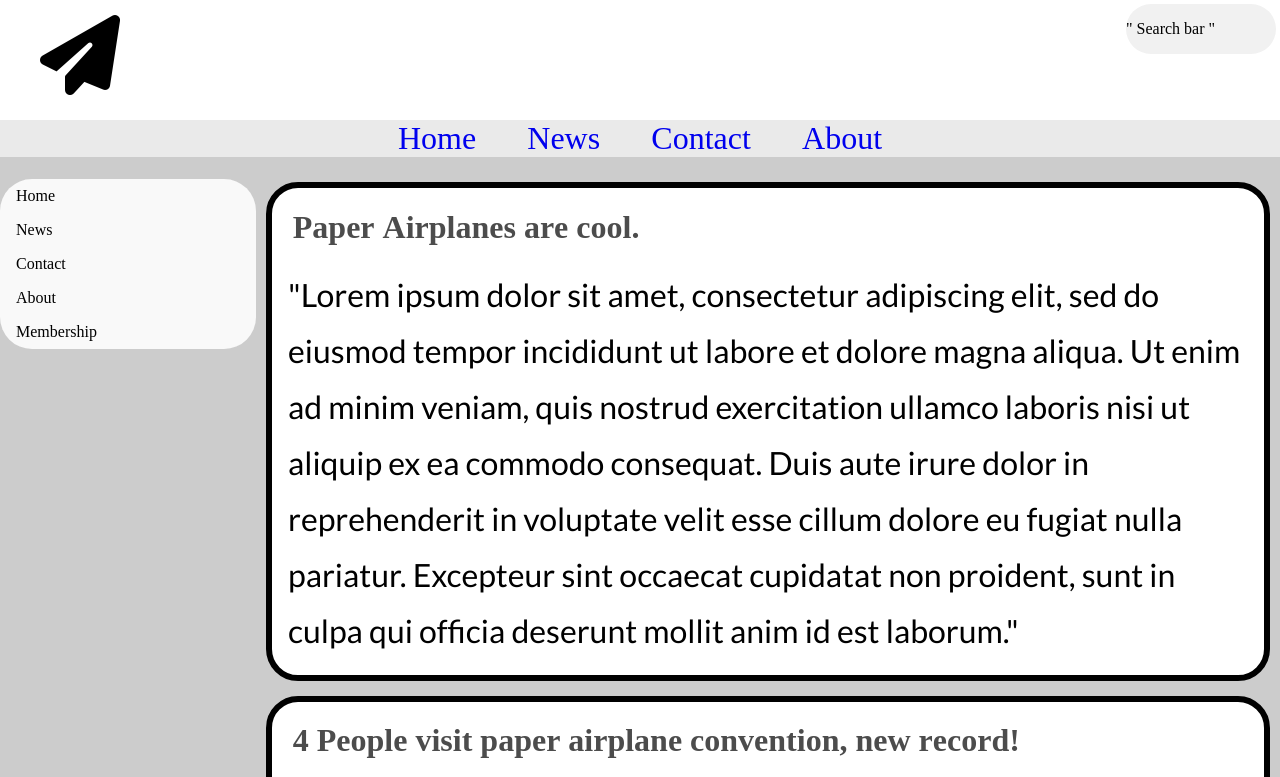
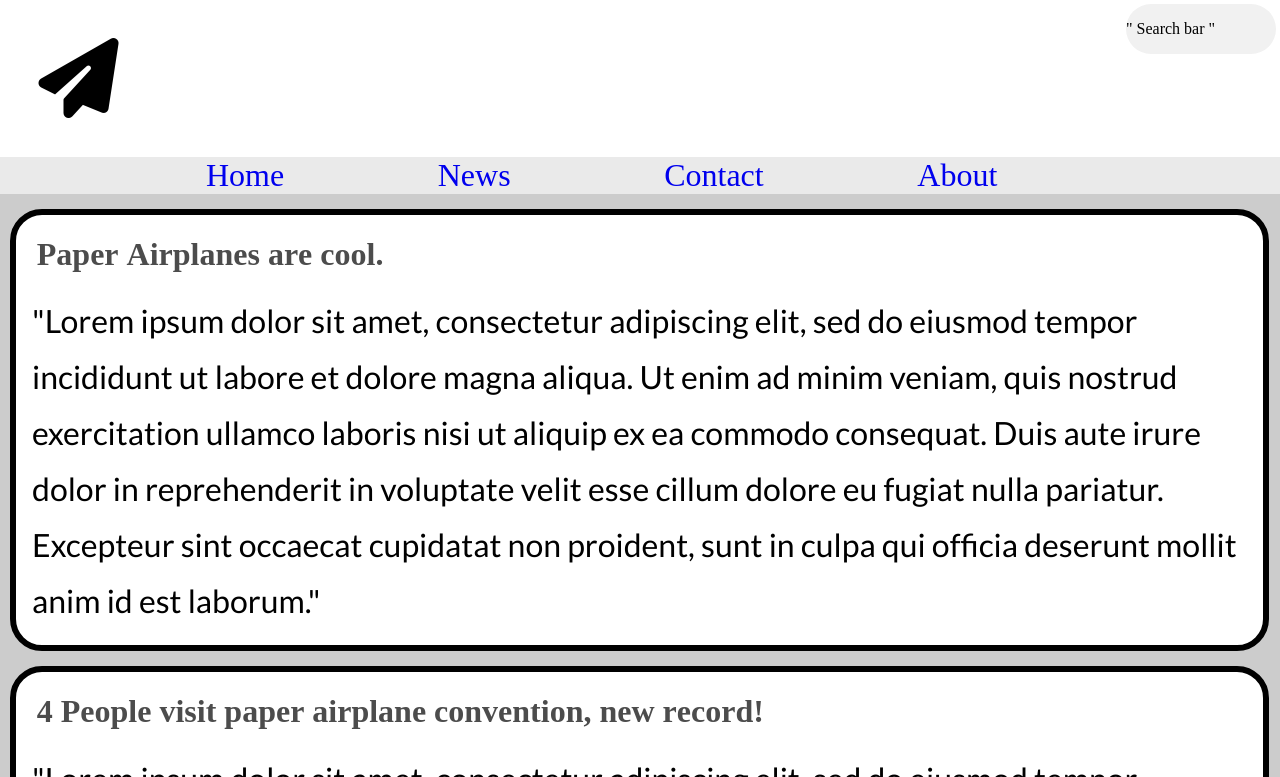
Before and after one commit to Yonkai/Simple-blog, a plain HTML site: page index.html in a window 1280 px wide. Shown: the top 777 px of the page. Drawn offline with Linux system fonts and the light colour scheme; a web font is replaced by a local one.

Commit message:
Updating old code

```diff
--- a/iconblog.css
+++ b/iconblog.css
@@ -5,19 +5,15 @@
 }
 
 .Layer1Header{
-  width:100%;
   margin:0 auto;
   background-color: white;
-  display:block;
 }
 
 
 .Layer2Header_Logo {
-  margin:10px 10px 20px 40px;
-  padding-right:40%;
-  padding-top:5px;
-  padding-bottom:5px;
-  display:inline-block;
+    padding-top: 3%;
+    padding-bottom: 3%;
+    padding-left: 3%;
 
 }
 
@@ -37,9 +33,6 @@
 }
 
 .Layer1_Navbar{
-  display:block;
-  width:100%;
-  margin:0 auto;
   background-color: #eaeaea;
 
 }
@@ -59,13 +52,13 @@
 
 .Layer1_Navbar li {
     display: inline;
-    margin-left:2%;
-    margin-right:2%;
+    margin-left:3%;
+    margin-right:9%;
 }
 
 .Layer2_Sidebar{
   margin-top:1.4rem;
-  min-width:20%;
+  width:12%;
   background-color: #f9f9f9;
   display:inline;
   float:left;
@@ -74,9 +67,9 @@
 
 .Layer2_InfoText1{
   background-color: white;
-  display:inline-block;
   border-radius:2rem;
   margin-top:15px;
+  width:99%;
   border: 0.4rem solid black;
 }
 
@@ -95,43 +88,10 @@
   line-height: 3.5rem;
 }
 
-
-
 .infoholder{
-  float:right;
-  display:inline;
-  position:absolute;
   margin:10px;
 }
 
-.Layer2_Sidebar ul{
-    list-style-type: none;
-    margin: 0;
-    padding: 0;
-}
-
-.Layer2_Sidebar li a {
-    display: block;
-    color: #000;
-    padding: 8px 16px;
-    text-decoration: none;
-}
-
-.Layer2_Sidebar li a:hover {
-    background-color: #adbfbf;
-    color: white;
-}
-
-/* Make the first and last items on the sidebar have rounded corners when highlighted*/
-body > div.Layer2_Sidebar > ul > li:nth-child(1) > a{
-  -webkit-border-radius: 2rem 2rem 0px 0px;
-}
-
-body > div.Layer2_Sidebar > ul > li:nth-child(5) > a{
-  -webkit-border-radius: 0px 0px 2rem 2rem;
-}
-
-/* Heading and body text styling rules */
 .BodyFont{
   font-family: 'Lato', sans-serif;
   line-height:1.5rem;
@@ -140,27 +100,6 @@ body > div.Layer2_Sidebar > ul > li:nth-child(5) > a{
 .HeadingFont{
     font-family: 'Shrikhand';
     font-kerning:none;
+  /*Blending*/
     color:rgba(0,0,0,0.7);
-
 }
-
-
-/* Why does position:absolute; work for making the textboxes the correct way? Is this an okay way of doing things? */
-
-
-/* Plans (Maybe, if it works, try atleast.) */
-
-/* Better head tags -> "2017 Head Tag" */
-/* Organize CSS Gestaltly and Clean Codely, turn this into a habit not an afterthough */
-/* Pagination on the bottom */
-/* Dropdowns on Navbar */
-/* To make responsive remove navbar, replace with slideout, and adjust font parameters */
-/* Review and compare things in your "I want to learn this" and "Design Inspiration" Bookmarks i.e. Responsive */
-/* Apply/Review Fitts's Law */
-/* Apply/Review Getstalts Laws */
-/* Check Apple Design guidelines for mobile */
-/* Add searchbar with API */
-/* Typical blog stuff i.e. comments, video/picture adability for text boxes */
-/* Stress test textboxes */
-/* AJAX Responsive for other pages (Only reload textboxes)*/
-/* HTML5 Semanticanize/Other HTML5 stuff */
--- a/index.html
+++ b/index.html
@@ -1,8 +1,9 @@
-<html>
+<html lang="en">
    <head>
       <link href="iconblog.css" rel="stylesheet">
       <link href="https://fonts.googleapis.com/css?family=Shrikhand" rel="stylesheet">
       <link href="https://fonts.googleapis.com/css?family=Lato|Shrikhand" rel="stylesheet">
+      <title>Iconic blogs</title>
    </head>
    <body class="Layer0Body">
       <!-- Header and Logo -->
@@ -31,15 +32,7 @@
             <li><a href="#">About</a></li>
          </ul>
       </div>
-      <div class="Layer2_Sidebar">
-         <ul>
-            <li><a href="#">Home</a></li>
-            <li><a href="#">News</a></li>
-            <li><a href="#">Contact</a></li>
-            <li><a href="#">About</a></li>
-            <li><a href="#">Membership</a></li>
-         </ul>
-      </div>
+
       <div class="infoholder">
          <div class="Layer2_InfoText1">
             <h1 class="HeadingFont" > Paper Airplanes are cool.</h1>
```
